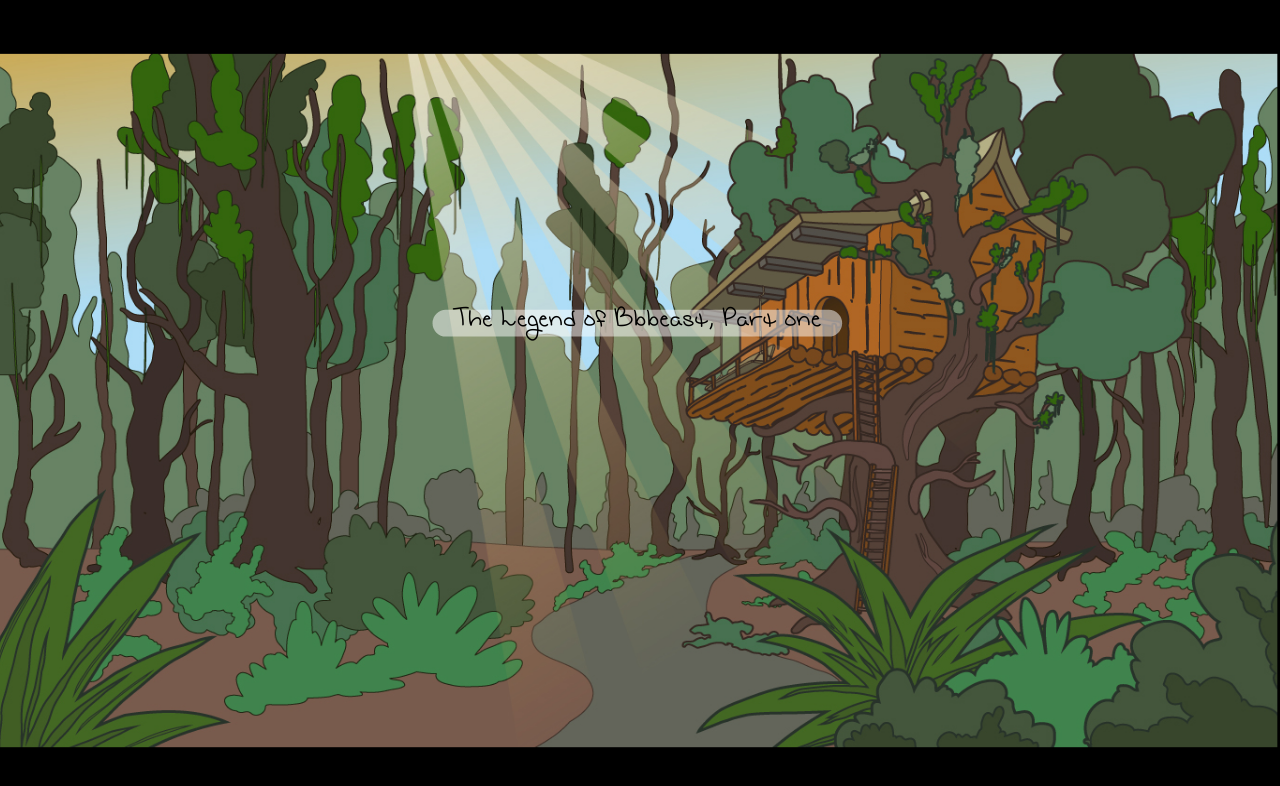
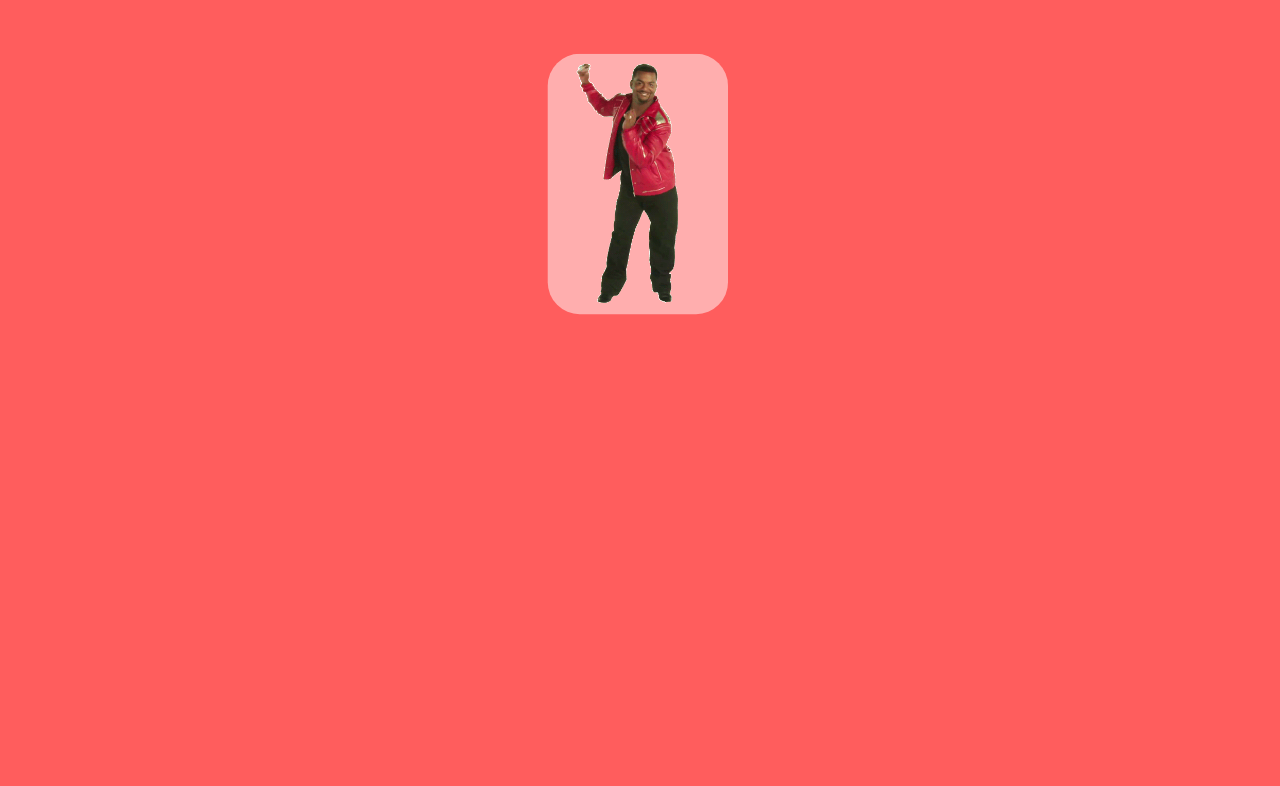
Before and after one commit to tylerbarabas/bbbeast, a website built with webpack: page src/index.html in a window 1280 px wide. Shown: the top 786 px of the page. Built offline with nearby package versions, Linux system fonts and the light colour scheme.

Commit message:
build the preview image

```diff
--- a/src/index.css
+++ b/src/index.css
@@ -1,5 +1,5 @@
 body {
-  background-color: #000;
+  background-color: #ff5d5d;
   overflow: hidden;
   transform-origin: 0 0;
 }
--- a/src/index.js
+++ b/src/index.js
@@ -1,16 +1,4 @@
-import GlobalStyle from 'core-components/GlobalStyle';
-import Stage from 'core-components/Stage';
-import StartScreen from 'song-sequences/StartScreen/StartScreen';
-import FONT from './fonts/catholic_school_girl/catholic_school_girl.ttf';
+import Serious from './song-sequences/Serious/Serious';
 import './index.css';
 
-new GlobalStyle(`
-    @font-face {
-        font-family: 'CSG';
-        src: url(${FONT});
-    }
-    body{
-        font-family: 'CSG'
-    }
-`, true);
-new StartScreen();
+new Serious();
--- /dev/null
+++ b/src/song-sequences/Serious/Serious.js
@@ -0,0 +1,17 @@
+import Sequence from '../../core-components/Sequence';
+import Stage from '../../core-components/Stage';
+import Audio from '../../snd/test.mp3';
+import LoverImage from '../../visual-components/LoverImage/LoverImage';
+
+export default class Serious extends Sequence {
+     init(){
+        this.audioPath = Audio;
+        this.title = 'Serious';
+        super.init();
+
+        this.stage = new Stage();
+
+        this.loverImage = new LoverImage();
+        this.loverImage.appendTo( this.stage );
+    }
+}
--- /dev/null
+++ b/src/visual-components/LoverImage/LoverImage.js
@@ -0,0 +1,25 @@
+import DomElement from '../../core-components/DomElement';
+import IMG from '../../img/carlton.gif';
+
+export default class LoverImage extends DomElement{
+    constructor(){
+        super();
+        this.dom.id = 'lover-image';
+        this.displayImage = null;
+        this.init();
+    }
+
+    init(){
+        this.style({
+            margin: '0 auto',
+            width: 'fit-content',
+            height: 'fit-content',
+            backgroundColor: 'rgba(255,255,255,0.5)',
+            borderRadius: '30px'
+        });
+        this.displayImage = new DomElement('IMG');
+        this.displayImage.dom.src = IMG;
+        this.displayImage.style('height', `${window.innerHeight * 0.3}px`);
+        this.displayImage.appendTo( this );
+    }
+}
```
Also changed, not shown: src/visual-components/bbStump/bbStump.js (deleted, +0 -22 lines), src/visual-components/bbStump/json/bbStump.json (deleted, +0 -24 lines), src/img/carlton.gif (added), src/visual-components/bbStump/img/bbstump1.png (deleted), src/visual-components/bbStump/img/bbstump2.png (deleted).
